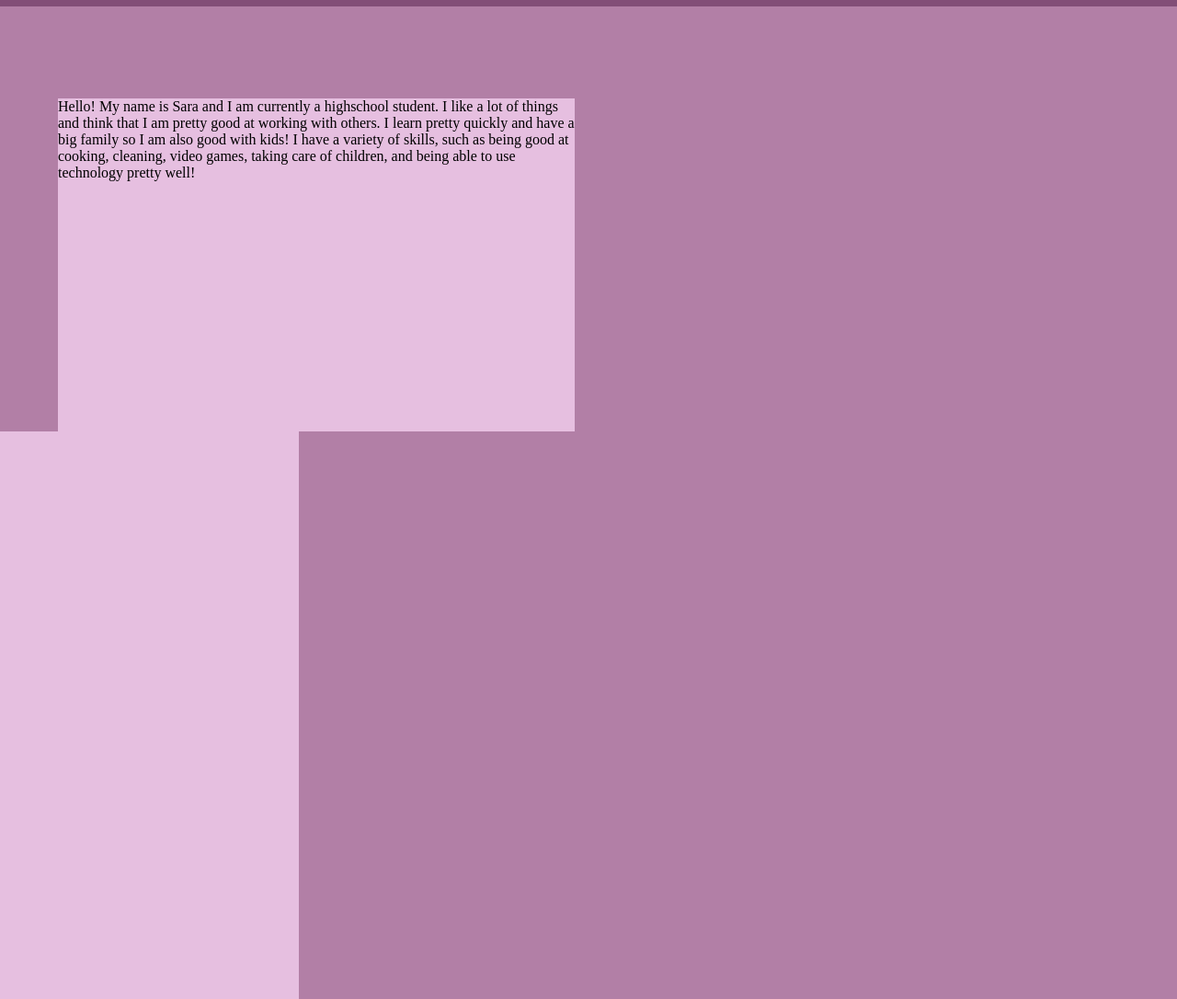
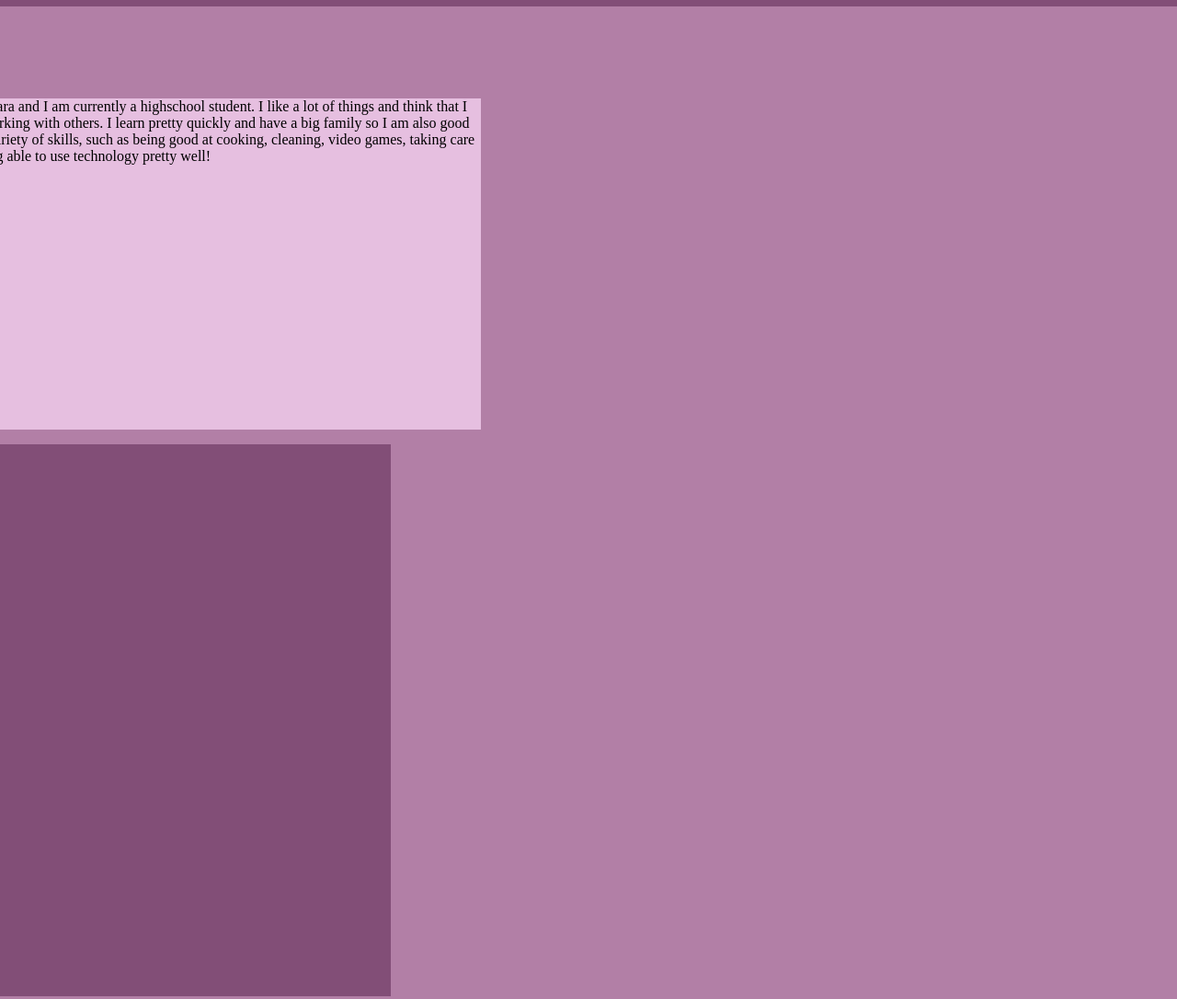
Before and after one commit to Sara-ZS/2022-portfolio, a plain HTML site: page index.html in a window 1280 px wide. Shown: the part 798-1884 px from the top of the page at 92% size. Drawn offline with Linux system fonts and the light colour scheme.

Commit message:
fixed some boxes

```diff
--- a/css/stylesheet.css
+++ b/css/stylesheet.css
@@ -42,27 +42,39 @@ ul {
 
 .one {
     /* first paragraph about me */
-    margin-top: 100px;
-    margin-left: 300px;
+    /* width: 562px;
+    height: 362px; */
+    display: flex;
     background-color: #E6bFE0;
-    width: 562px;
-    height: 362px;
-    display: flex;
+    justify-content: center;
+    margin-left: 100px;
 }
 
-.image {
+#first {
+    display: flex;
+    justify-content: center;
+    height: 360px;
+    width: 660px;
+    margin-top: 100px;
+    /* border: solid 1px #824E77 */
+}
+
+#second {
+    /* margin-left: 660px; */
+    background-color:#824E77;
+    width: 562px;
+    height: 600px;
+    display: flex;
+    flex-direction: column;
+}
+
+#image {
     /* margin-top: 100px; */
     /* margin-left: 50px; */
+    display: flex;
+    margin: 100px;
     background-color: #E6bFE0;
     width: 562px;
     height: 662px;
     display: flex;
 }
-
-.second {
-    margin-left: 660px;
-    background-color:#824E77;
-    width: 562px;
-    height: 600px;
-    display: flex;
-}
--- a/index.html
+++ b/index.html
@@ -20,16 +20,18 @@
     </ul>
 
     <div id="intro">
-    <div class="one">Hello! My name is Sara and I am currently a
+      <div>
+    <p class="one" id="first">Hello! My name is Sara and I am currently a
       highschool student. I like a lot of things and
       think that I am pretty good at working with
       others. I learn pretty quickly and have a big
       family so I am also good with kids! I have a variety
       of skills, such as being good at cooking,
       cleaning, video games, taking care of children,
-      and being able to use technology pretty well!</div>
-    <div class="image">ddddddddd</div>
-    <div class="second">sssss</div>
+      and being able to use technology pretty well!</p>
+    <p class="one" id="second">ddddddddd</p>
+  </div>
+    <div id="image">sssss</div>
   </div>
 
 
```
